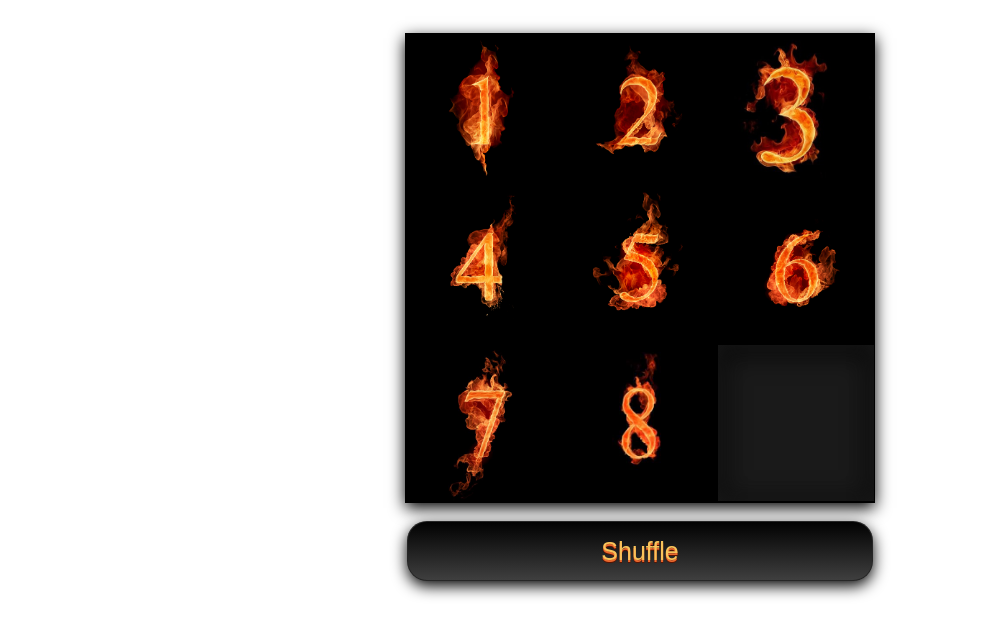
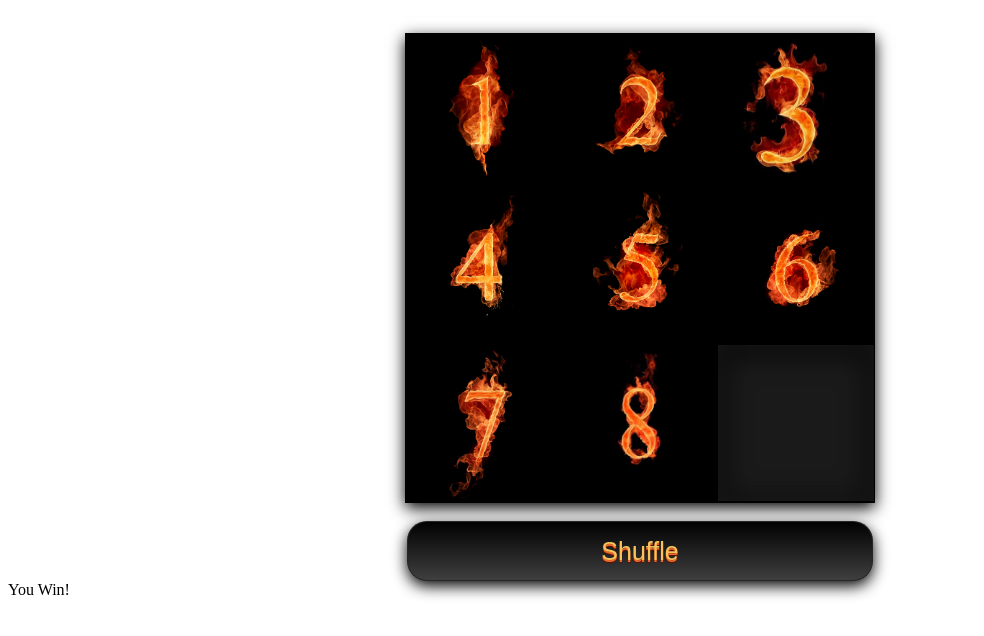
Before and after one commit to ashley2/fireSlider, a website: page index.html in a window 1280 px wide. Shown: the part 94-730 px from the top of the page, without its empty margins (0-984 px from the left). Drawn offline with nearby package versions, Linux system fonts and the light colour scheme.

Commit message:
update style

```diff
--- a/index.html
+++ b/index.html
@@ -38,7 +38,7 @@
     <button class="shuffle">Shuffle</button>
   </div>
 
-  <!-- <div id="winBox">You Win!</div> -->
+  <div id="winBox">You Win!</div>
 
 
 
```
